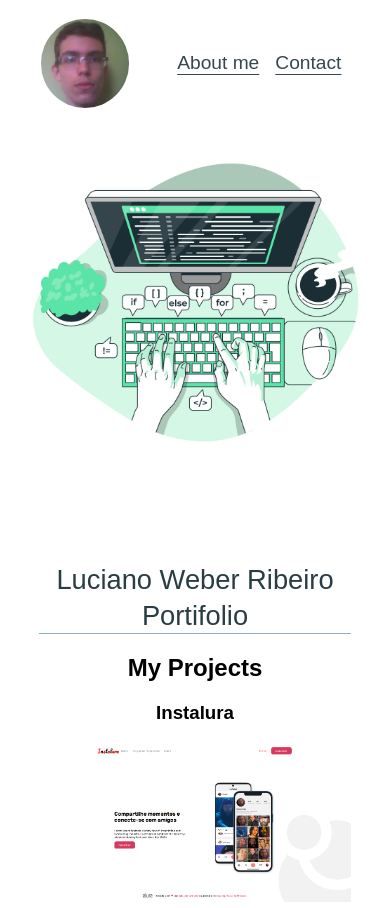
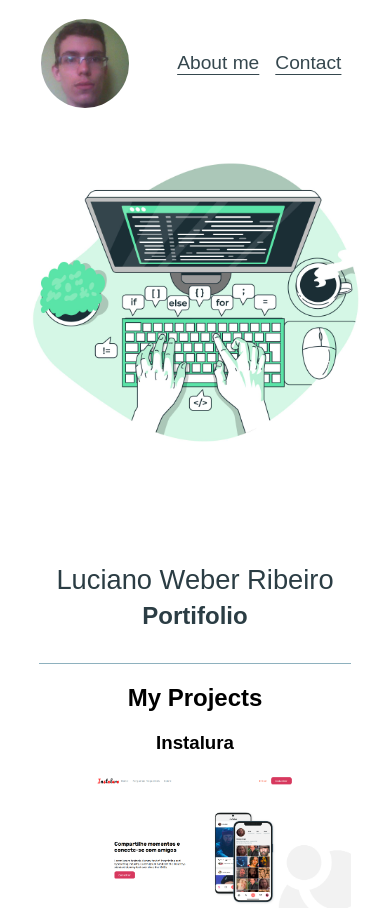
Before and after one commit to lucianowribeiro/Portifolio, a Next.js app: page / in a window 390 px wide. Shown: the top 908 px of the page. Built offline with nearby package versions, Linux system fonts and the light colour scheme; a web font is replaced by a local one.

Commit message:
✨ 💄 responsive capa done

```diff
--- a/pages/index.js
+++ b/pages/index.js
@@ -9,10 +9,7 @@ export default function Home() {
   return (
       <Container>
         <Header />
-        <Capa>
-          <h1>Luciano Weber Ribeiro</h1>
-          <h2>Portifolio</h2>
-        </Capa>
+        <Capa />
         <Projects />
         <Footer />
       </Container>
--- a/src/components/common/Capa/index.js
+++ b/src/components/common/Capa/index.js
@@ -1,26 +1,56 @@
-import styled from "styled-components";
+import styled, { css } from "styled-components";
+import breakpointsMedia from "../../../theme/utils/breakpointsMedia";
+import Text from "../../foundation/Text";
+import PropTypes from "prop-types";
 
-const Capa = styled.section`
+const CapaStyle = styled.section`
   display: flex;
-  flex-direction: column;
-  justify-content: end;
-  align-items: center;
-  height: 60vh;
   width: 100%;
+  margin-bottom: 30px;
   background-image: url("./images/4401280.jpg");
-  background-position: top;
-  background-size: 90%;
   background-repeat: no-repeat;
   & > h1,
   & > h2 {
-    font-size: 7vw;
-    font-weight: normal;
     margin: 2px;
     color: #2b3d44;
-    text-shadow: 1px 0px 0px white,
-                -1px 0px 0px white,
-                 0px 1px 0px white,
-                 0px -1px 0px white;
+    text-shadow: 1px 0px 0px white, -1px 0px 0px white, 0px 1px 0px white,
+      0px -1px 0px white;
   }
+  ${breakpointsMedia({
+    xs: css`
+      height: 60vh;
+      flex-direction: column;
+      justify-content: flex-end;
+      align-items: center;
+      background-position: top;
+      background-size: 90%;
+    `,
+    md: css`
+      height: 50vh;
+      justify-content: center;
+      align-items: flex-start;
+      background-position: right;
+      background-size: 65%;
+      & > h1,
+      & > h2 {
+        margin-left: 15%;
+      }
+    `,
+  })}
 `;
-export default Capa;
+export default function Capa() {
+  return (
+    <CapaStyle>
+      <Text as="h1" pattern="titleXS" variant="titleMD">
+        Luciano Weber Ribeiro
+      </Text>
+      <Text as="h2" pattern="subTitleXS" variant="subTitleMD">
+        Portifolio
+      </Text>
+    </CapaStyle>
+  );
+}
+
+CapaStyle.propTypes = {
+  children: PropTypes.node,
+};
--- a/src/theme/GlobalStyle.js
+++ b/src/theme/GlobalStyle.js
@@ -11,6 +11,7 @@ const GlobalStyle = createGlobalStyle`
     margin: 0;
     padding: 0;
     font-family: ${({ theme }) => theme.fontFamily};
+    background-color: ${({ theme }) => theme.colors.background.main.color};
   }
   #__next {
     display: flex;
--- a/src/theme/typographyVariants.js
+++ b/src/theme/typographyVariants.js
@@ -6,7 +6,7 @@ const typographyVariants = {
     lineHeight: 1.25, // 125%
   },
   titleMD: {
-    fontSize: '24px',
+    fontSize: '3rem',
     fontWeight: '500',
     lineHeight: 1.25, // 125%
   },
@@ -17,7 +17,7 @@ const typographyVariants = {
     lineHeight: 1.25, // 125%
   },
   subTitleMD: {
-    fontSize: '24px',
+    fontSize: '30px',
     fontWeight: 'bold',
     lineHeight: 1.25, // 125%
   },
```
